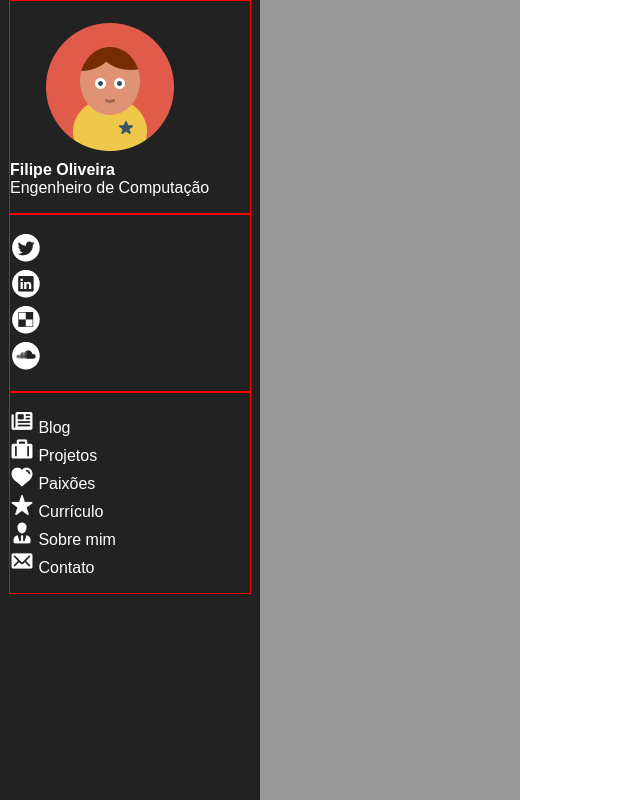
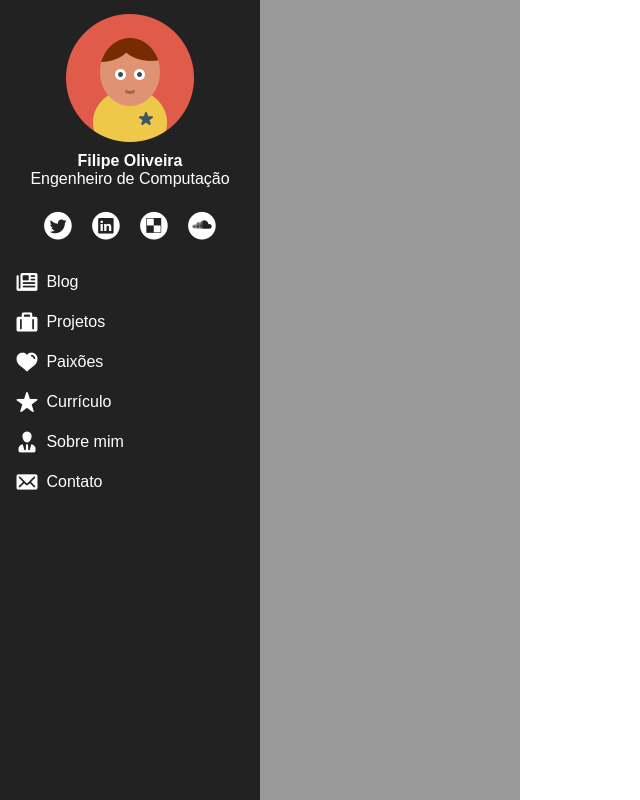
Before and after one commit to fmoliveira/website, a PHP site: page / in a window 1280 px wide. Shown: the whole page, without its empty margins (0-640 px from the left). Run offline with PHP 8.4, Linux system fonts and the light colour scheme.

Commit message:
Menu principal com alinhamento bem definido, mas ainda pode sofrer ajustes.

```diff
--- a/css/fmoliveira.css
+++ b/css/fmoliveira.css
@@ -5,6 +5,13 @@ html, body {
 body {
   margin: 0 auto;
   padding: 0; }
+
+div.clear {
+  clear: both;
+  height: 1px;
+  overflow: hidden;
+  font-size: 0;
+  margin-top: -1px; }
 
 section#wrapper {
   display: block;
@@ -23,12 +30,36 @@ section#wrapper {
     width: 260px;
     height: 100%; }
     section#wrapper div#menu nav, section#wrapper div#submenu nav {
-      border: 1px solid #f00;
-      width: 240px;
-      margin: 0 auto; }
+      margin: 0 auto;
+      width: 240px; }
       section#wrapper div#menu nav ul, section#wrapper div#submenu nav ul {
+        margin: 0 auto;
         list-style: none;
-        padding: 0; }
+        padding: 0.5em 0; }
         section#wrapper div#menu nav ul #perfil > li, section#wrapper div#submenu nav ul #perfil > li {
           text-align: center;
           color: #f00; }
+      section#wrapper div#menu nav ul#perfil li, section#wrapper div#submenu nav ul#perfil li {
+        text-align: center; }
+      section#wrapper div#menu nav ul.menu-horizontal, section#wrapper div#submenu nav ul.menu-horizontal {
+        display: table; }
+        section#wrapper div#menu nav ul.menu-horizontal li, section#wrapper div#submenu nav ul.menu-horizontal li {
+          float: left; }
+          section#wrapper div#menu nav ul.menu-horizontal li:hover, section#wrapper div#submenu nav ul.menu-horizontal li:hover {
+            background: #00aaff;
+            color: black;
+            cursor: pointer; }
+          section#wrapper div#menu nav ul.menu-horizontal li img, section#wrapper div#submenu nav ul.menu-horizontal li img {
+            vertical-align: bottom;
+            padding: 5px 8px; }
+      section#wrapper div#menu nav ul.menu-vertical li, section#wrapper div#submenu nav ul.menu-vertical li {
+        padding: 8px 5px; }
+        section#wrapper div#menu nav ul.menu-vertical li:hover, section#wrapper div#submenu nav ul.menu-vertical li:hover {
+          background: #00aaff;
+          color: black;
+          cursor: pointer; }
+        section#wrapper div#menu nav ul.menu-vertical li a, section#wrapper div#submenu nav ul.menu-vertical li a {
+          line-height: 24px; }
+        section#wrapper div#menu nav ul.menu-vertical li img, section#wrapper div#submenu nav ul.menu-vertical li img {
+          vertical-align: bottom;
+          margin-right: 3px; }
--- a/css/fmoliveira.scss
+++ b/css/fmoliveira.scss
@@ -1,5 +1,8 @@
 $menu_back: #222;
 $menu_fore: #fff;
+
+$menu_hover_back: #0af;
+$menu_hover_fore: #000;
 
 $submenu_back: #999;
 
@@ -13,6 +16,15 @@ body
 {
 	margin: 0 auto;
 	padding: 0;
+}
+
+div.clear
+{
+	clear: both;
+	height: 1px;
+	overflow: hidden;
+	font-size: 0;
+	margin-top: -1px;
 }
 
 section#wrapper
@@ -46,19 +58,76 @@ section#wrapper
 
 		nav
 		{
-			border: 1px solid #f00;
+			margin: 0 auto;
 			width: 240px;
-			margin: 0 auto;
 
 			ul
 			{
+				margin: 0 auto;
 				list-style: none;
-				padding: 0;
+				padding: 0.5em 0;
 
 				#perfil > li
 				{
 					text-align: center;
 					color: #f00;
+				}
+			}
+
+			ul#perfil
+			{
+				li
+				{
+					text-align: center;
+				}
+			}
+
+			ul.menu-horizontal
+			{
+				display: table;
+
+				li
+				{
+					float: left;
+
+					&:hover
+					{
+						background: $menu_hover_back;
+						color: $menu_hover_fore;
+						cursor: pointer;
+					}
+
+					img
+					{
+						vertical-align: bottom;
+						padding: 5px 8px;
+					}
+				}
+			}
+
+			ul.menu-vertical
+			{
+				li
+				{
+					padding: 8px 5px;
+
+					&:hover
+					{
+						background: $menu_hover_back;
+						color: $menu_hover_fore;
+						cursor: pointer;
+					}
+
+					a
+					{
+						line-height: 24px;
+					}
+
+					img
+					{
+						vertical-align: bottom;
+						margin-right: 3px;
+					}
 				}
 			}
 		}
--- a/index.php
+++ b/index.php
@@ -25,7 +25,7 @@
             </nav>
 
             <nav>
-                <ul id="social">
+                <ul id="social" class="menu-horizontal">
                     <li><a href="#" class="twitter"><img src="imagens/twitter.png" alt="Twitter" /></a></li>
                     <li><a href="#" class="linkedin"><img src="imagens/linkedin.png" alt="Twitter" /></a></li>
                     <li><a href="#" class="delicious"><img src="imagens/delicious.png" alt="Twitter" /></a></li>
```
